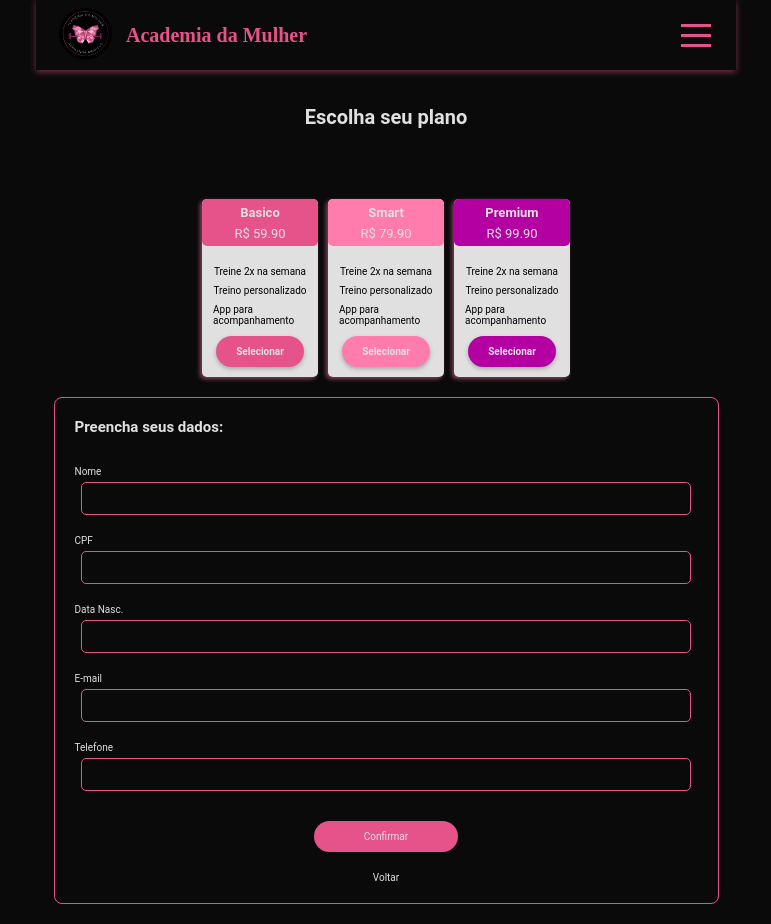
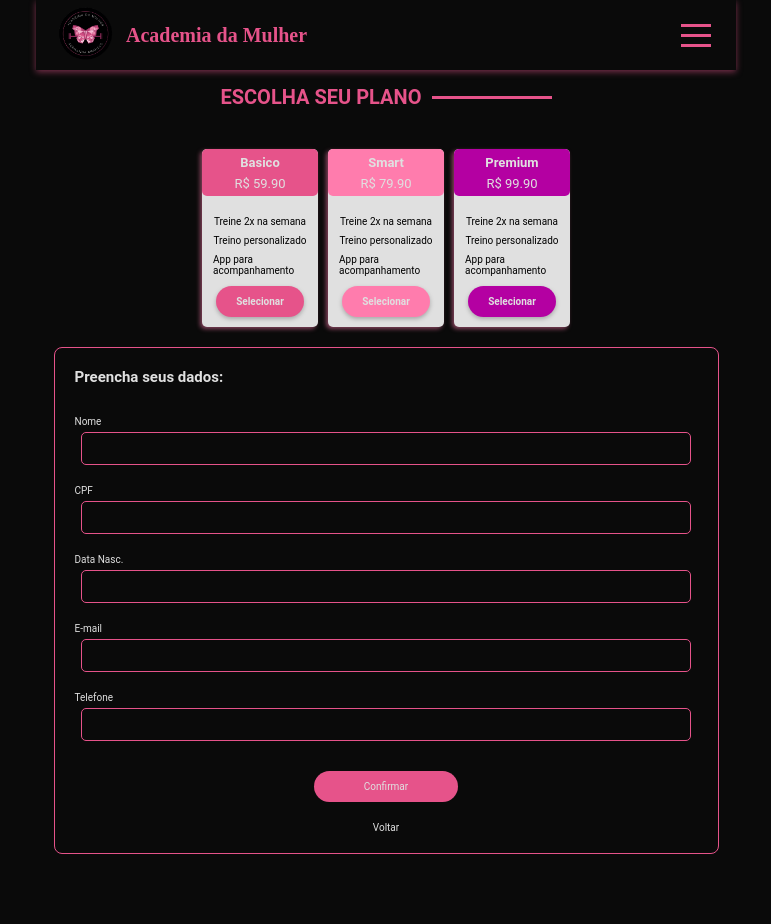
Before and after one commit to paulolima1212/gym-woman, a React (Vite) app: page /subscribe in a window 1280 px wide. Shown: the whole page, without its empty margins (254-1025 px from the left). After the commit the page ends 874 px from the top, so only its background shows below. Built offline with nearby package versions, Linux system fonts and the light colour scheme; a web font is replaced by a local one.

Commit message:
feat: title plan styled

```diff
--- a/src/pages/basic/index.tsx
+++ b/src/pages/basic/index.tsx
@@ -25,23 +25,23 @@ export function Basic() {
       <ContainerPlan>
         <List>
           <li>
-            <CheckCircle color='#e6538a' weight='duotone' />{' '}
+            <CheckCircle size={32} color='#e6538a' weight='duotone' />{' '}
             <span>Treinos personalizados</span>
           </li>
           <li>
-            <CheckCircle color='#e6538a' weight='duotone' />{' '}
+            <CheckCircle size={32} color='#e6538a' weight='duotone' />{' '}
             <span>Gym Woman App</span>
           </li>
           <li>
-            <CheckCircle color='#e6538a' weight='duotone' />{' '}
+            <CheckCircle size={32} color='#e6538a' weight='duotone' />{' '}
             <span>Mentoria e aconpanhamento</span>
           </li>
           <li>
-            <CheckCircle color='#e6538a' weight='duotone' />{' '}
+            <CheckCircle size={32} color='#e6538a' weight='duotone' />{' '}
             <span>Treinos personalizados</span>
           </li>
           <li>
-            <CheckCircle color='#e6538a' weight='duotone' />{' '}
+            <CheckCircle size={32} color='#e6538a' weight='duotone' />{' '}
             <span>Treine quantas vezes quiser</span>
           </li>
         </List>
--- a/src/pages/basic/styles.ts
+++ b/src/pages/basic/styles.ts
@@ -60,6 +60,7 @@ export const List = styled('ul', {
   li: {
     display: 'flex',
     gap: '1rem',
+    alignItems: 'center',
   },
 })
 
--- a/src/pages/premium/index.tsx
+++ b/src/pages/premium/index.tsx
@@ -25,23 +25,23 @@ export function Premium() {
       <ContainerPlan>
         <List>
           <li>
-            <CheckCircle color='#e6538a' weight='duotone' />{' '}
+            <CheckCircle size={32} color='#e6538a' weight='duotone' />{' '}
             <span>Treinos personalizados</span>
           </li>
           <li>
-            <CheckCircle color='#e6538a' weight='duotone' />{' '}
+            <CheckCircle size={32} color='#e6538a' weight='duotone' />{' '}
             <span>Gym Woman App</span>
           </li>
           <li>
-            <CheckCircle color='#e6538a' weight='duotone' />{' '}
+            <CheckCircle size={32} color='#e6538a' weight='duotone' />{' '}
             <span>Mentoria e aconpanhamento</span>
           </li>
           <li>
-            <CheckCircle color='#e6538a' weight='duotone' />{' '}
+            <CheckCircle size={32} color='#e6538a' weight='duotone' />{' '}
             <span>Treinos personalizados</span>
           </li>
           <li>
-            <CheckCircle color='#e6538a' weight='duotone' />{' '}
+            <CheckCircle size={32} color='#e6538a' weight='duotone' />{' '}
             <span>Treine quantas vezes quiser</span>
           </li>
         </List>
--- a/src/pages/premium/styles.ts
+++ b/src/pages/premium/styles.ts
@@ -60,6 +60,7 @@ export const List = styled('ul', {
   li: {
     display: 'flex',
     gap: '1rem',
+    alignItems: 'center',
   },
 })
 
--- a/src/pages/smart/index.tsx
+++ b/src/pages/smart/index.tsx
@@ -25,23 +25,23 @@ export function Smart() {
       <ContainerPlan>
         <List>
           <li>
-            <CheckCircle color='#e6538a' weight='duotone' />{' '}
+            <CheckCircle size={32} color='#e6538a' weight='duotone' />{' '}
             <span>Treinos personalizados</span>
           </li>
           <li>
-            <CheckCircle color='#e6538a' weight='duotone' />{' '}
+            <CheckCircle size={32} color='#e6538a' weight='duotone' />{' '}
             <span>Gym Woman App</span>
           </li>
           <li>
-            <CheckCircle color='#e6538a' weight='duotone' />{' '}
+            <CheckCircle size={32} color='#e6538a' weight='duotone' />{' '}
             <span>Mentoria e aconpanhamento</span>
           </li>
           <li>
-            <CheckCircle color='#e6538a' weight='duotone' />{' '}
+            <CheckCircle size={32} color='#e6538a' weight='duotone' />{' '}
             <span>Treinos personalizados</span>
           </li>
           <li>
-            <CheckCircle color='#e6538a' weight='duotone' />{' '}
+            <CheckCircle size={32} color='#e6538a' weight='duotone' />{' '}
             <span>Treine quantas vezes quiser</span>
           </li>
         </List>
--- a/src/pages/smart/styles.ts
+++ b/src/pages/smart/styles.ts
@@ -60,6 +60,7 @@ export const List = styled('ul', {
   li: {
     display: 'flex',
     gap: '1rem',
+    alignItems: 'center',
   },
 })
 
--- a/src/pages/subscribe/index.tsx
+++ b/src/pages/subscribe/index.tsx
@@ -7,12 +7,16 @@ import {
   FieldContainer,
   Input,
   SubscribeContainer,
+  Title,
+  TitleContainer,
 } from './styles'
 
 export function Subscribe() {
   return (
     <SubscribeContainer>
-      <h1>Escolha seu plano</h1>
+      <TitleContainer>
+        <Title>ESCOLHA SEU PLANO</Title>
+      </TitleContainer>
       <CardsContainer>
         <Cards plan='basic' title='Basico' price='59.90' />
         <Cards plan='smart' title='Smart' price='79.90' />
--- a/src/pages/subscribe/styles.ts
+++ b/src/pages/subscribe/styles.ts
@@ -66,3 +66,27 @@ export const Button = styled('button', {
   borderRadius: '16px',
   marginTop: '1rem',
 })
+
+export const TitleContainer = styled('div', {
+  display: 'flex',
+  width: '100%',
+  gap: '1rem',
+  justifyContent: 'center',
+  marginBottom: '2rem',
+})
+
+export const Title = styled('h2', {
+  display: 'flex',
+  gap: '1rem',
+  color: '$pink-300',
+  fontSize: '2rem',
+  alignItems: 'center',
+
+  '&::after': {
+    content: '',
+    flex: 1,
+    minWidth: '12rem',
+    height: '0.3rem',
+    background: '$pink-300',
+  },
+})
```
